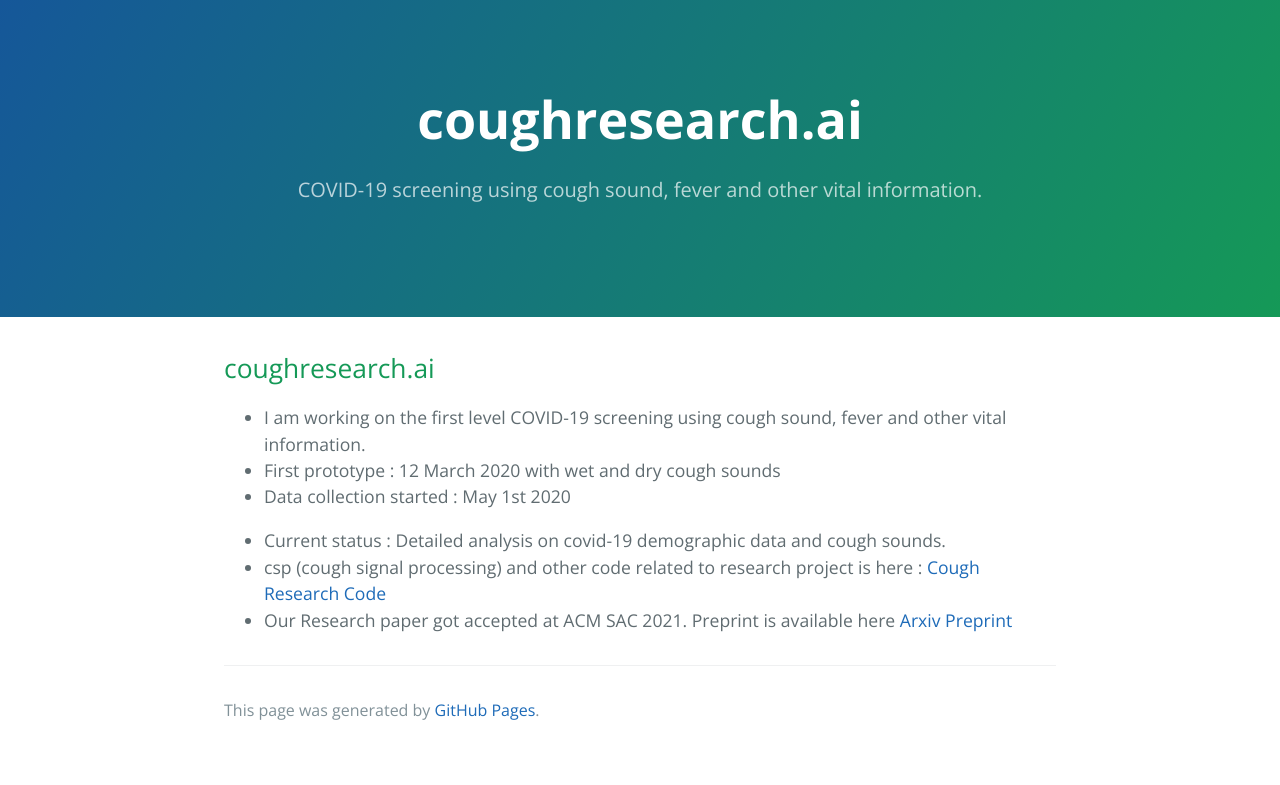
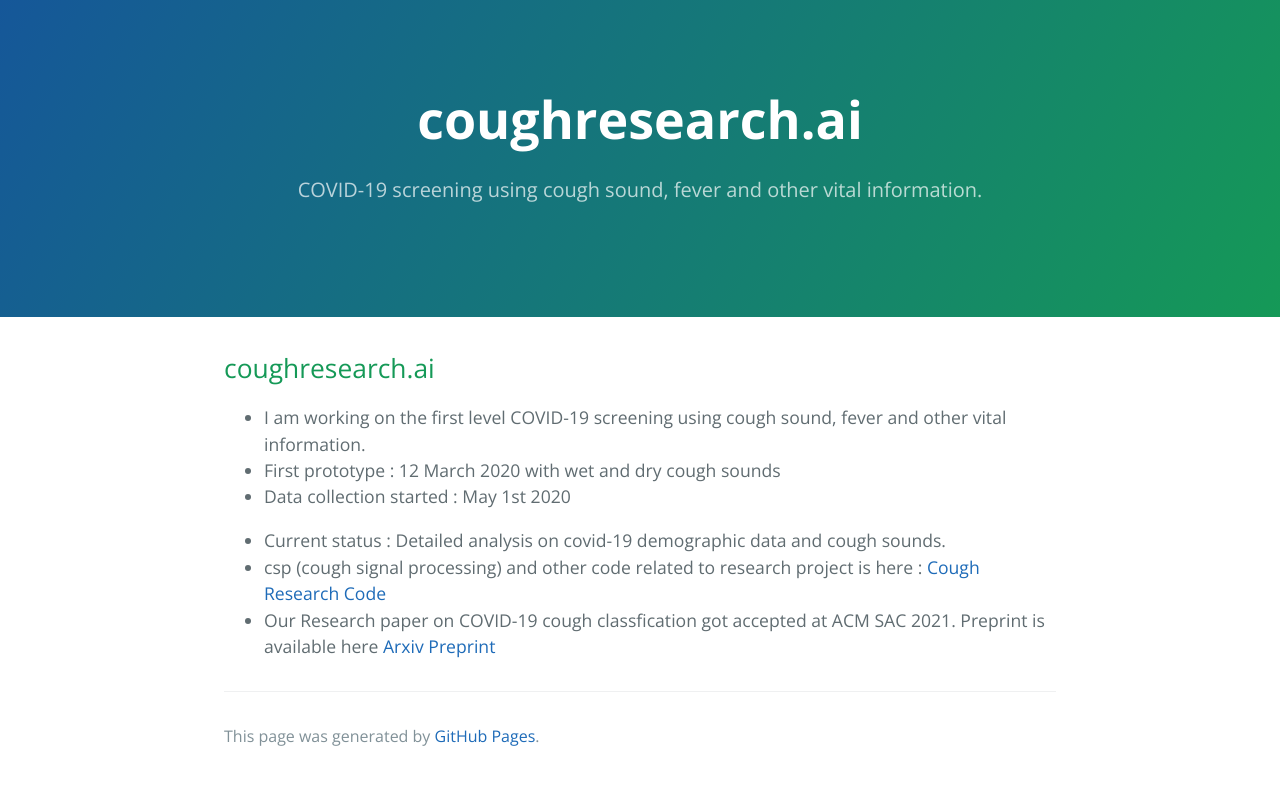
Before and after one commit to coughresearch/coughresearch.github.io, a Jekyll site: the page built from index.md, in a window 1280 px wide. Shown: the top 785 px of the page. Built offline with Jekyll 4.4.1, drawn with Linux system fonts in a browser that asks for light colours; our own code applies the rules of GitHub Pages for plain Markdown files.

Commit message:
Update index.md

```diff
--- a/index.md
+++ b/index.md
@@ -10,4 +10,4 @@ layout: default
 
 * Current status          : Detailed analysis on covid-19 demographic data and cough sounds.
 * csp (cough signal processing) and other code related to research project is here : [Cough Research Code](https://github.com/coughresearch)
-* Our Research paper got accepted at ACM SAC 2021. Preprint is available here  [Arxiv Preprint](https://arxiv.org/abs/2010.02417)
+* Our Research paper on COVID-19 cough classfication got accepted at ACM SAC 2021. Preprint is available here  [Arxiv Preprint](https://arxiv.org/abs/2010.02417)
```
